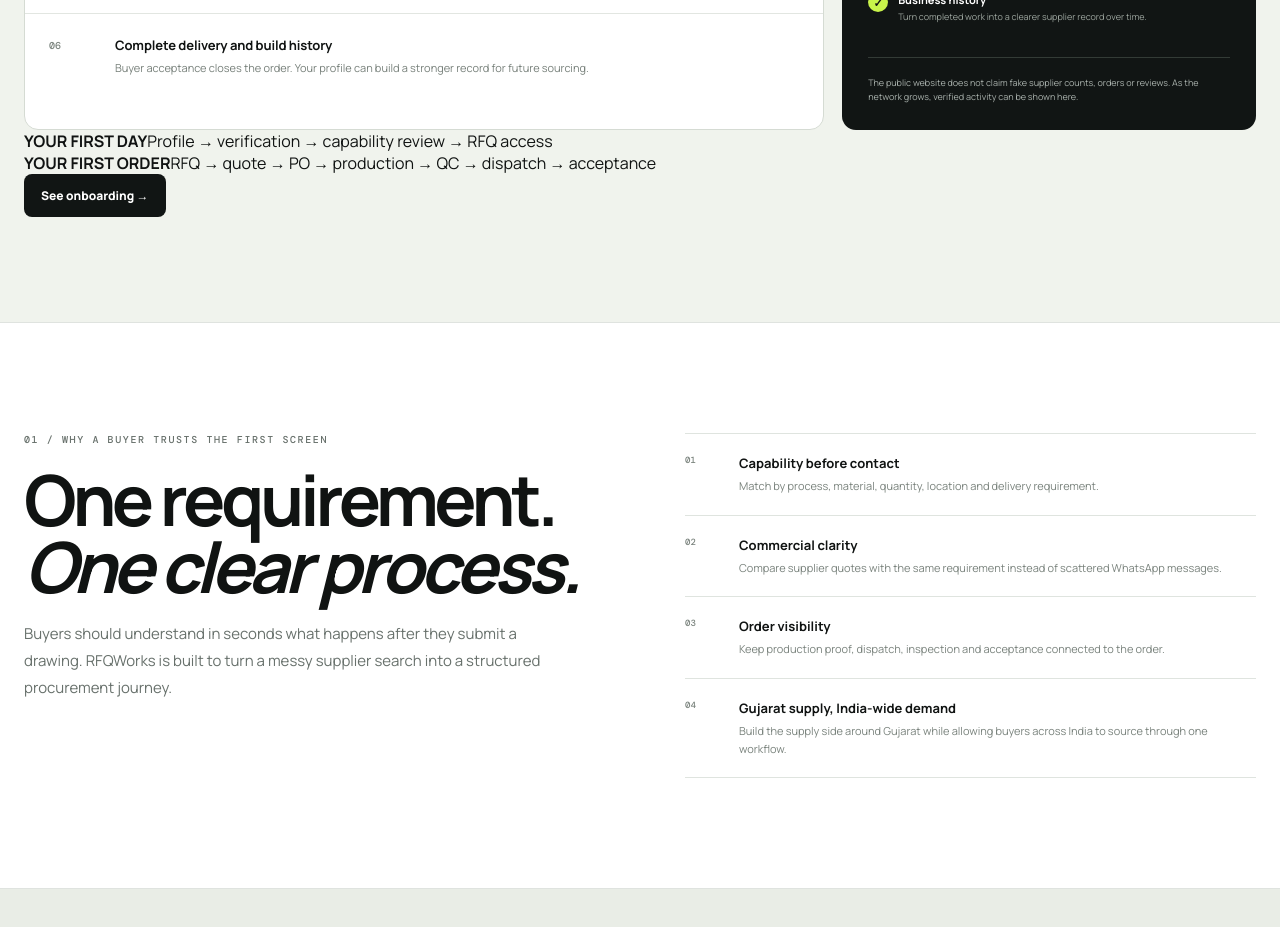
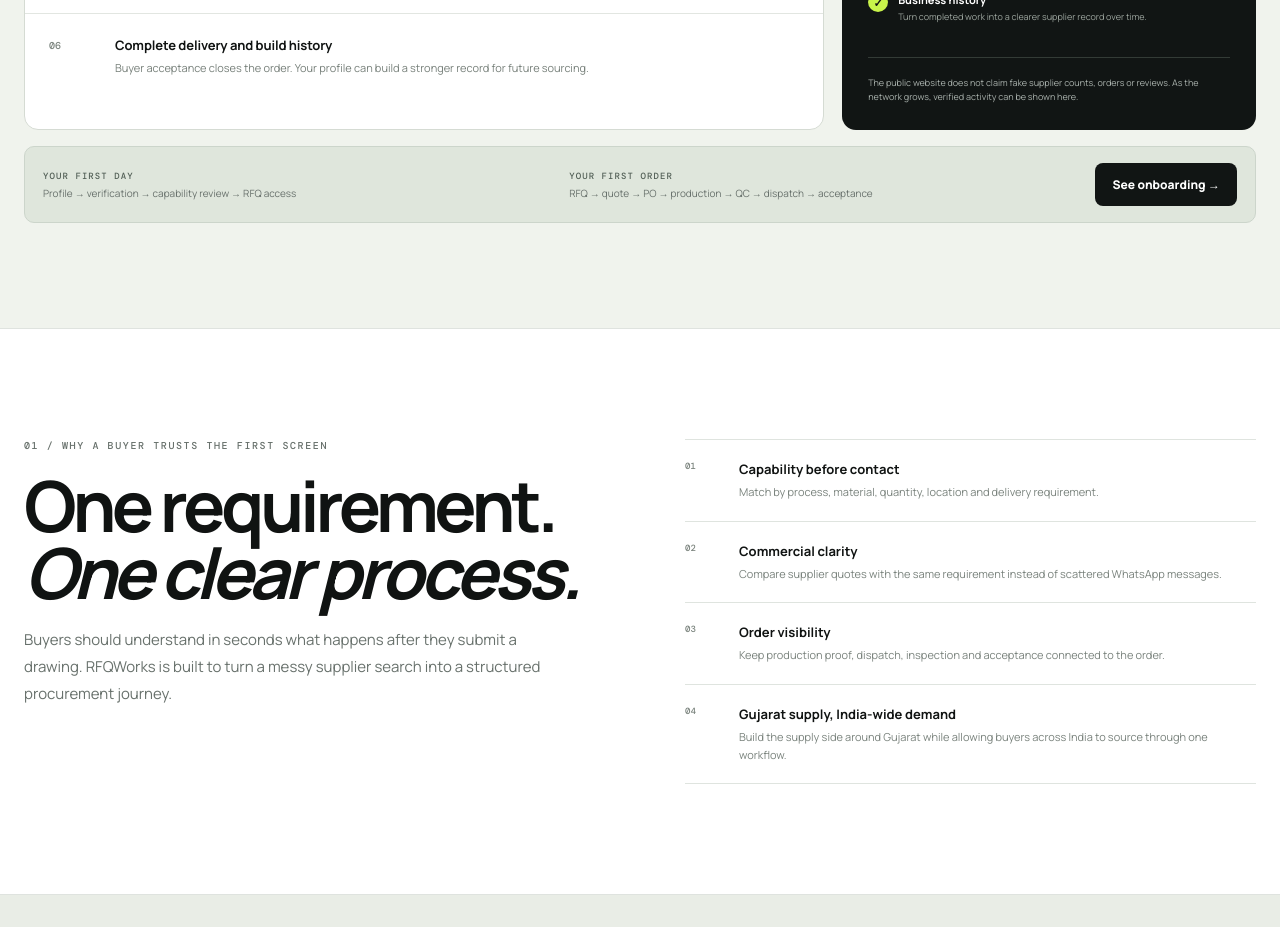
Before and after one commit to Kano7173/Industrial-connect, a Next.js app: page / in a window 1280 px wide. Shown: the part 1620-2547 px from the top of the page. Built offline with nearby package versions, Linux system fonts and the light colour scheme; no server answers.

Commit message:
Style first-day supplier journey bar

```diff
--- a/app/globals.css
+++ b/app/globals.css
@@ -175,3 +175,10 @@
 .supplier-panel-note{margin-top:20px;padding-top:18px;border-top:1px solid #333b36;color:#aab2ad;font-size:9px;line-height:1.6}
 @media(max-width:900px){.supplier-flow-top,.supplier-flow-grid{grid-template-columns:1fr;gap:30px}}
 @media(max-width:600px){.supplier-trust-flow{padding:75px 0}.supplier-flow-top h2{font-size:48px}.supplier-flow-top p{font-size:14px}.flow-step{grid-template-columns:34px 1fr;padding:18px 17px}.supplier-trust-panel{padding:21px}.supplier-trust-panel h3{font-size:34px}}
+
+
+.supplier-today-bar{margin-top:16px;padding:16px 18px;background:#dfe6dc;border:1px solid #ccd5cb;border-radius:10px;display:grid;grid-template-columns:1fr 1fr auto;gap:18px;align-items:center}
+.supplier-today-bar b{display:block;font:500 9px 'DM Mono';letter-spacing:.12em;color:#536057}
+.supplier-today-bar span{display:block;font-size:10px;color:#68716c;margin-top:4px}
+@media(max-width:900px){.supplier-today-bar{grid-template-columns:1fr 1fr}.supplier-today-bar .button{grid-column:1/-1;justify-self:start}}
+@media(max-width:600px){.supplier-today-bar{grid-template-columns:1fr;gap:13px}.supplier-today-bar .button{grid-column:auto;width:100%}}
```
